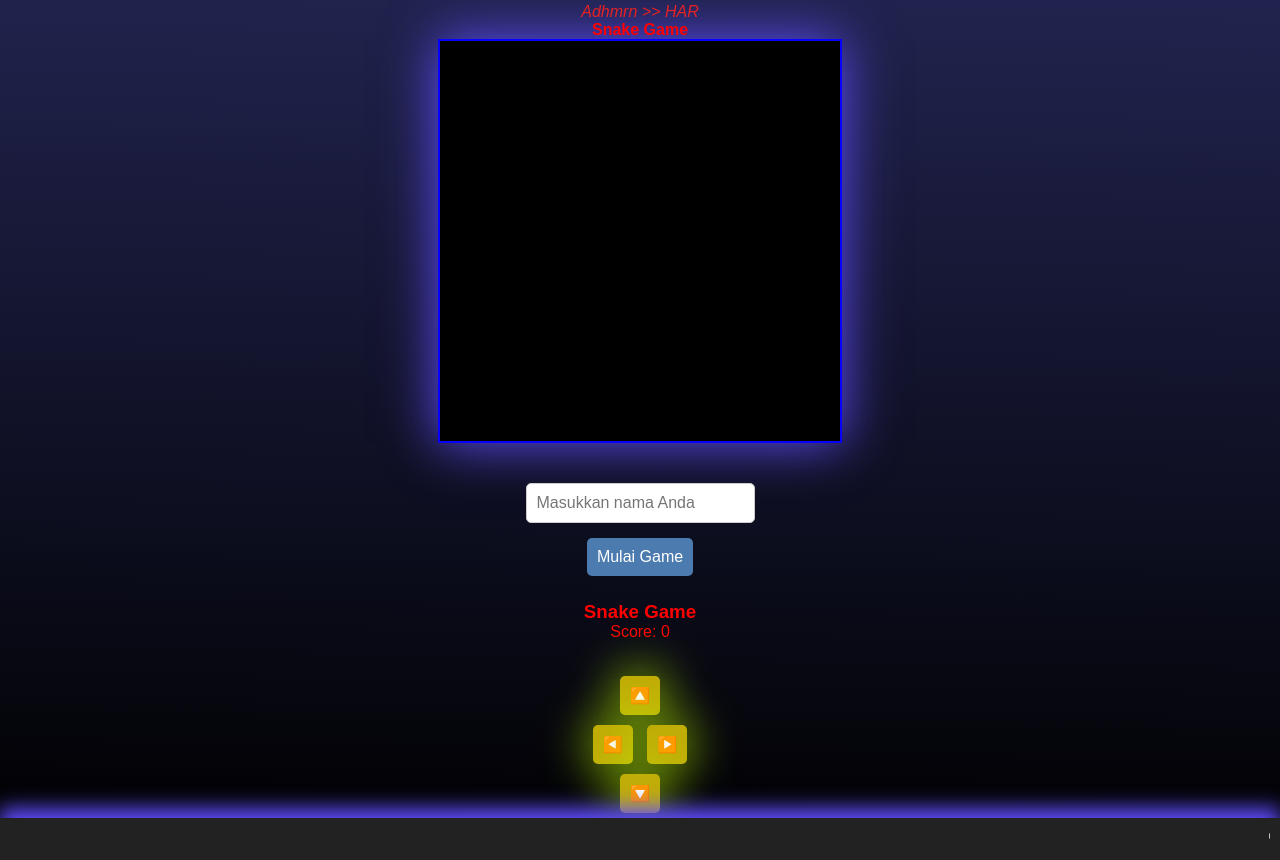
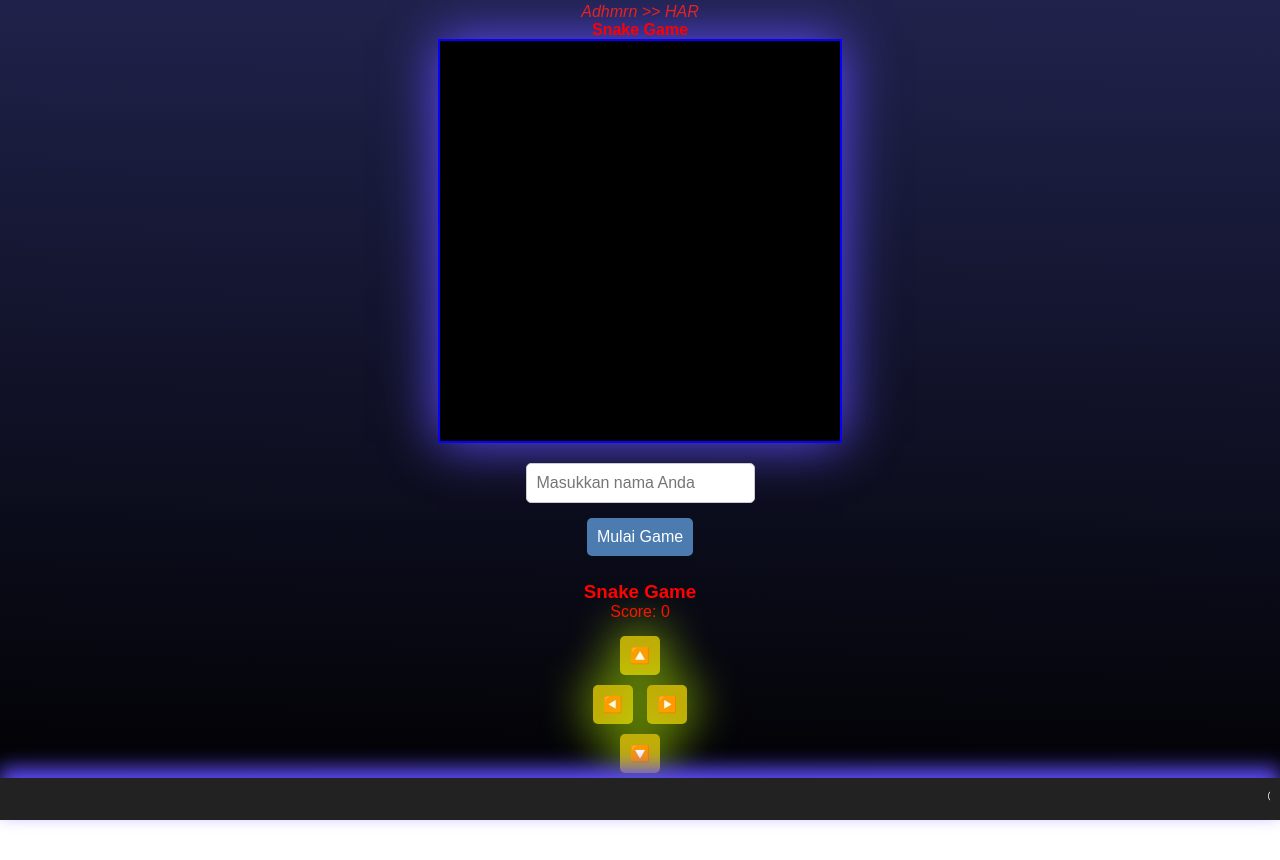
Before and after one commit to HarisAidhin/My_portfolio, a plain HTML site: page index.html in a window 1280 px wide. Shown: the part 1714-2574 px from the top of the page. After the commit the page ends 2534 px from the top, so only its background shows below. Drawn offline with nearby package versions, Linux system fonts and the light colour scheme.

Commit message:
Update style.css

```diff
--- a/style.css
+++ b/style.css
@@ -335,13 +335,12 @@ canvas {
   margin: auto;
 }
 
-.controls,
-.username-container {
-  display: flex;
-  justify-content: center;
-  align-items: center;
-  flex-direction: column;
-  margin-top: 30px;
+.controls, .username-container {
+    display: flex;
+    justify-content: center;
+    align-items: center;
+    flex-direction: column;
+    margin-top: 10px;
 }
 
 .controls button, #startButton {
```
